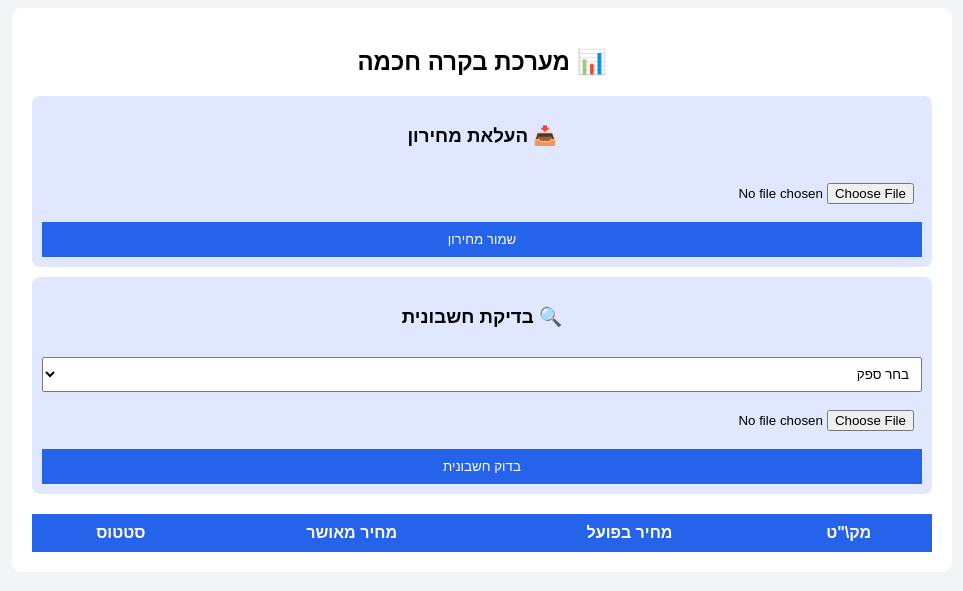
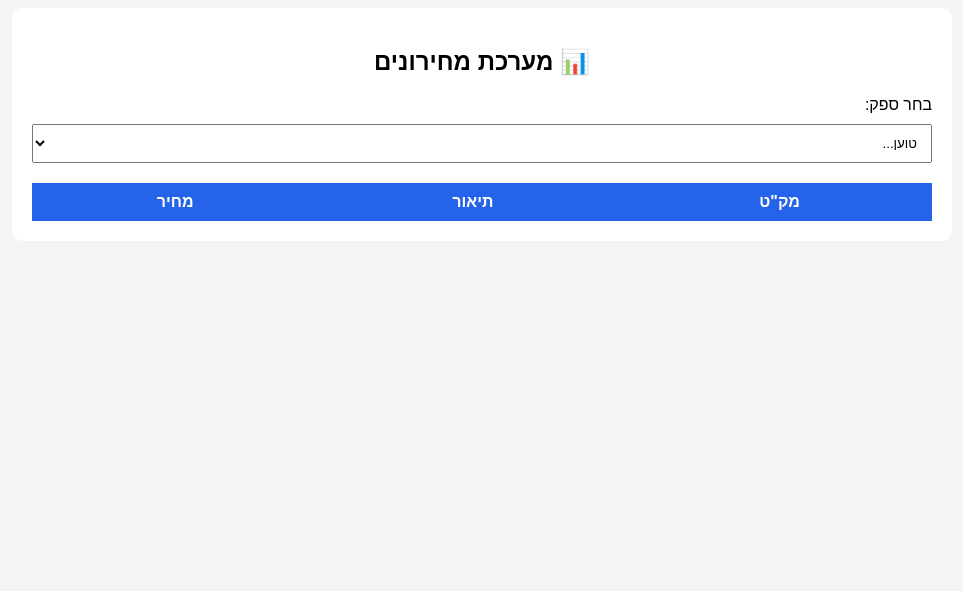
Before and after one commit to mv89-heb/ProcurementAI_System, a Python web app: template templates/index.html in a window 1280 px wide. Shown: the top 591 px of the page, without its empty margins (158-1121 px from the left). Run offline with Jinja, Linux system fonts and the light colour scheme; the template is opened without the code that fills it, so the values that code supplies are empty.

Commit message:
Refactor index.html for price list management

```diff
--- a/templates/index.html
+++ b/templates/index.html
@@ -2,7 +2,7 @@
 <html lang="he" dir="rtl">
 <head>
 <meta charset="UTF-8">
-<title>מערכת בקרה חכמה</title>
+<title>מערכת מחירונים</title>
 
 <style>
 body {
@@ -22,24 +22,10 @@ h2 {
     text-align: center;
 }
 
-select, input {
-    width: 100%;
-    padding: 8px;
-    margin-top: 10px;
-}
-
-button {
+select {
     width: 100%;
     padding: 10px;
-    background: #2563eb;
-    color: white;
-    border: none;
     margin-top: 10px;
-    cursor: pointer;
-}
-
-button:hover {
-    background: #1d4ed8;
 }
 
 table {
@@ -59,22 +45,8 @@ td {
     padding: 8px;
 }
 
-.ok {
-    background: #dcfce7;
-    color: green;
-}
-
-.bad {
-    background: #fee2e2;
-    color: red;
-}
-
-.card {
-    padding: 10px;
-    margin-top: 10px;
-    border-radius: 8px;
-    background: #e0e7ff;
-    text-align: center;
+tr:hover {
+    background: #f1f5f9;
 }
 </style>
 </head>
@@ -83,45 +55,23 @@ td {
 
 <div class="container">
 
-<h2>📊 מערכת בקרה חכמה</h2>
+<h2>📊 מערכת מחירונים</h2>
 
-<!-- --- העלאת מחירון --- -->
-<div class="card">
-<h3>📥 העלאת מחירון</h3>
-
-<input type="file" id="pricelistFile">
-<button onclick="uploadPricelist()">שמור מחירון</button>
-
-</div>
-
-<!-- --- בדיקת חשבונית --- -->
-<div class="card">
-<h3>🔍 בדיקת חשבונית</h3>
-
-<select id="supplier">
-    <option value="">בחר ספק</option>
+<label>בחר ספק:</label>
+<select id="supplier" onchange="loadPricelist()">
+    <option value="">טוען...</option>
 </select>
 
-<input type="file" id="invoice">
-
-<button onclick="analyze()">בדוק חשבונית</button>
-
-</div>
-
-<!-- --- סיכום --- -->
-<div id="summary"></div>
-
-<!-- --- טבלה --- -->
 <table>
 <thead>
 <tr>
-<th>מק\"ט</th>
-<th>מחיר בפועל</th>
-<th>מחיר מאושר</th>
-<th>סטטוס</th>
+<th>מק"ט</th>
+<th>תיאור</th>
+<th>מחיר</th>
 </tr>
 </thead>
-<tbody id="body"></tbody>
+
+<tbody id="table-body"></tbody>
 </table>
 
 </div>
@@ -130,6 +80,7 @@ td {
 
 // ✅ טען ספקים
 async function loadSuppliers(){
+
     const res = await fetch('/api/get-suppliers');
     const data = await res.json();
 
@@ -142,82 +93,33 @@ async function loadSuppliers(){
 }
 
 
-// ✅ העלאת מחירון
-async function uploadPricelist(){
-    const file = document.getElementById("pricelistFile").files[0];
+// ✅ טען מחירון של ספק
+async function loadPricelist(){
 
-    if(!file){
-        alert("בחר קובץ מחירון");
+    const supplier = document.getElementById("supplier").value;
+
+    if (!supplier) return;
+
+    const res = await fetch(`/api/get-pricelist?supplier=${supplier}`);
+    const data = await res.json();
+
+    if (data.error){
+        alert(data.error);
         return;
     }
 
-    const fd = new FormData();
-    fd.append("file", file);
-
-    const res = await fetch('/api/upload-pricelist', {
-        method: "POST",
-        body: fd
-    });
-
-    const data = await res.json();
-
-    alert("מחירון נשמר עבור: " + data.supplier);
-
-    loadSuppliers();
-}
-
-
-// ✅ בדיקת חשבונית
-async function analyze(){
-
-    const supplier = document.getElementById("supplier").value;
-    const file = document.getElementById("invoice").files[0];
-
-    if(!supplier || !file){
-        alert("בחר ספק וקובץ");
-        return;
-    }
-
-    const fd = new FormData();
-    fd.append("supplier_name", supplier);
-    fd.append("invoice", file);
-
-    const res = await fetch('/api/analyze-prices', {
-        method: "POST",
-        body: fd
-    });
-
-    const data = await res.json();
-
-    const body = document.getElementById("body");
-    const summary = document.getElementById("summary");
-
+    const body = document.getElementById("table-body");
     body.innerHTML = "";
 
-    let ok = 0;
-    let bad = 0;
-
-    data.results.forEach(r => {
-
-        let match = r.found;
-        if(match) ok++; else bad++;
-
+    data.items.forEach(item => {
         body.innerHTML += `
-        <tr class="${match ? 'ok':'bad'}">
-            <td>${r.sku}</td>
-            <td>${r.invoice_price}</td>
-            <td>${r.approved_price ?? '---'}</td>
-            <td>${match ? '✅ תקין':'❌ חריגה'}</td>
+        <tr>
+            <td>${item.sku}</td>
+            <td>${item.description}</td>
+            <td>${item.price}</td>
         </tr>
         `;
     });
-
-    summary.innerHTML = `
-        <div class="card">
-            ✅ תקינים: ${ok} |
-            ❌ חריגים: ${bad}
-        </div>
-    `;
 }
 
 
```
